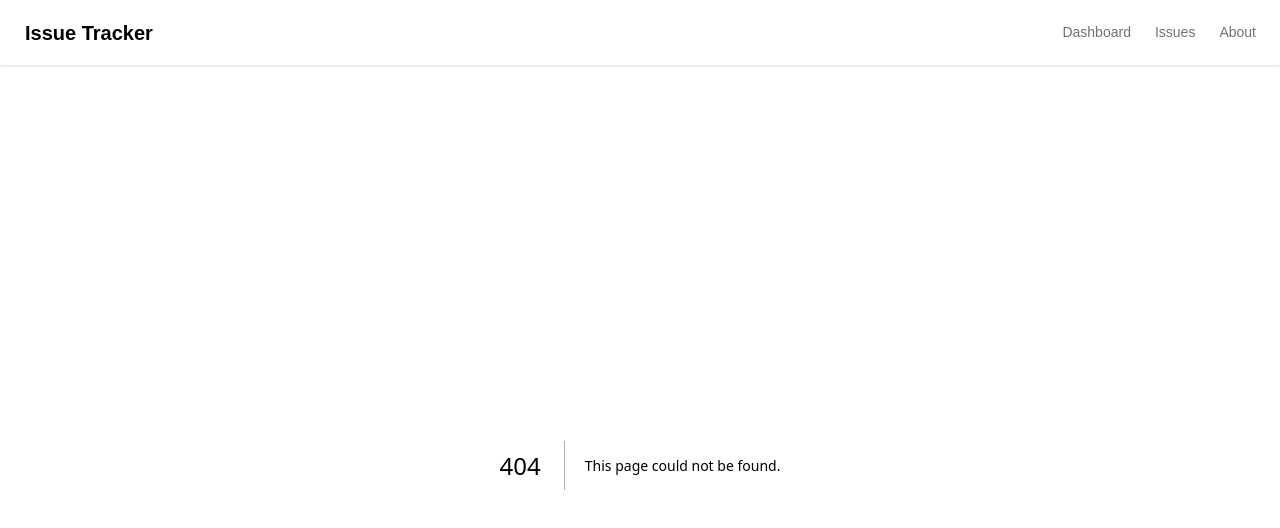
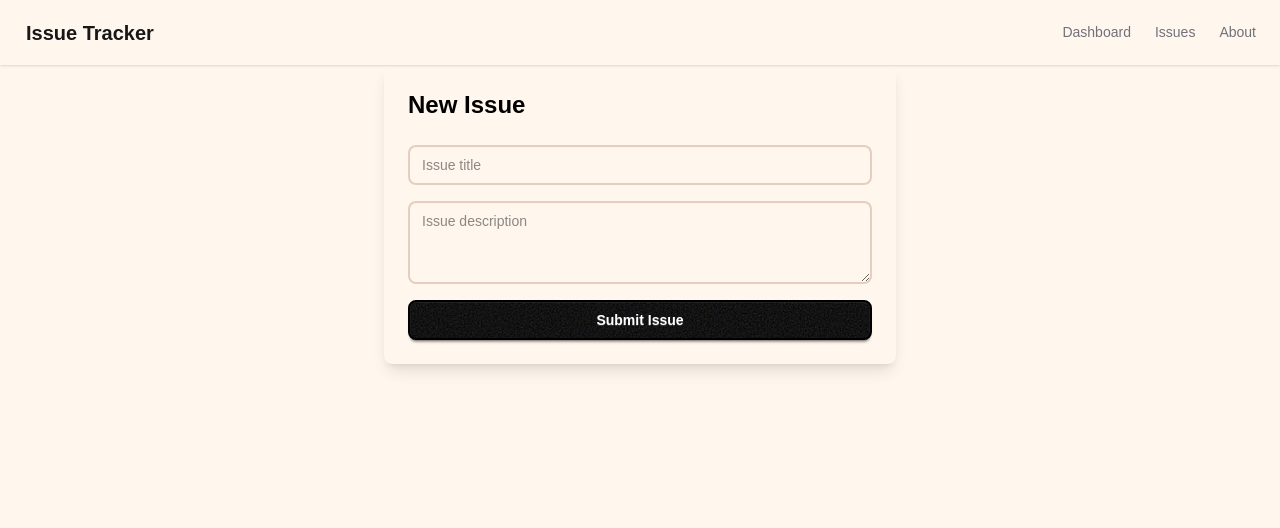
Before and after one commit to AH07pro1/Issue-Tracker-Project, a Next.js app: page /issues/new in a window 1280 px wide. Before the commit this address had no page. Shown: the top 528 px of the page. Built offline with nearby package versions, Linux system fonts and the light colour scheme.

Commit message:
daisy ui theme setup and client side issue creation

```diff
--- /dev/null
+++ b/app/api/issues/createIssueSchema.ts
@@ -0,0 +1,8 @@
+import {z} from 'zod';
+
+const createIssueSchema = z.object({
+  title: z.string().min(1).max(255),
+  description: z.string().min(1)
+})
+
+export default createIssueSchema;
--- /dev/null
+++ b/app/api/issues/route.ts
@@ -0,0 +1,35 @@
+import { PrismaClient } from "@prisma/client";
+import { NextRequest, NextResponse } from "next/server";
+import schema from "./createIssueSchema";
+
+const prisma = new PrismaClient();
+
+export async function GET(request: NextRequest){
+  const issues = await prisma.issue.findMany();
+  return NextResponse.json(issues);
+}
+
+
+
+
+export async function POST(request: NextRequest){
+  const body = await request.json();
+
+  if (!body) {
+    return NextResponse.json({ error: "Request body is null" }, { status: 400 });
+  }
+
+  const validation = schema.safeParse(body);
+
+  if(!validation.success){
+    return NextResponse.json({error: validation.error.errors}, {status: 400});
+  }
+
+  const issue = await prisma.issue.create({
+    data: {
+      title: body.title,
+      description: body.description
+    }
+  });
+  return NextResponse.json({issue}, {status: 201});
+}
--- a/app/globals.css
+++ b/app/globals.css
@@ -1,5 +1,7 @@
 @import "tailwindcss";
-@plugin "daisyui";
+@plugin "daisyui" {
+  themes: light --default, caramellatte;
+}
 
 @theme {
   --font-sans: var(--font-geist-sans);
--- /dev/null
+++ b/app/issues/new/page.tsx
@@ -0,0 +1,50 @@
+'use client';
+import React, { useState } from 'react';
+
+const NewIssue = () => {
+    const [title, setTitle] = useState('');
+    const [desc, setDesc] = useState('');
+
+
+    const handleSubmit = async () => {
+
+        console.log("Submitting issue:", { title, desc });
+
+        fetch('/api/issues', {
+            method: 'POST',
+            headers: {
+                'Content-Type': 'application/json',
+            },
+            body: JSON.stringify({ 'title': title, 'description': desc })
+        })
+        .then(res => res.json())
+        .then(data => console.log(data))
+        .catch(error => console.error("Error:", error));
+    };
+
+
+  return (
+    <div className="max-w-lg mx-auto p-6 bg-base-100 shadow-lg rounded-lg">
+      <h1 className="text-2xl font-bold mb-6 text-primary">New Issue</h1>
+      <div className="flex flex-col space-y-4">
+        <input
+          type="text"
+          placeholder="Issue title"
+          className="input input-bordered w-full"
+          value={title}
+          onChange={(e) => setTitle(e.target.value)}
+        />
+        <textarea
+          placeholder="Issue description"
+          rows={3}
+          className="textarea textarea-bordered w-full"
+          value={desc}
+          onChange={(e) => setDesc(e.target.value)}
+        />
+        <button className="btn btn-primary" onClick={() => handleSubmit()}>Submit Issue</button>
+      </div>
+    </div>
+  );
+};
+
+export default NewIssue;
--- a/app/issues/page.tsx
+++ b/app/issues/page.tsx
@@ -1,9 +1,11 @@
+import Link from 'next/link'
 import React from 'react'
 
 const IssuePage = () => {
   return (
     <div>
-      Issue Page
+      <h1>Issue Page</h1>
+      <Link href="issues/new" className='btn btn-primary mt-5'>Create new issue</Link>
     </div>
   )
 }
--- a/app/layout.tsx
+++ b/app/layout.tsx
@@ -24,7 +24,7 @@ export default function RootLayout({
   children: React.ReactNode;
 }>) {
   return (
-    <html lang="en">
+    <html data-theme="caramellatte" lang="en">
       <body
         className={`${geistSans.variable} ${geistMono.variable} antialiased`}
       >
--- a/package.json
+++ b/package.json
@@ -15,7 +15,8 @@
     "postcss": "^8.5.3",
     "prisma": "^6.4.1",
     "react": "^19.0.0",
-    "react-dom": "^19.0.0"
+    "react-dom": "^19.0.0",
+    "zod": "^3.24.2"
   },
   "devDependencies": {
     "@eslint/eslintrc": "^3",
```
Also changed, not shown: 1 other file (tests, documents, lock files or other folders).
